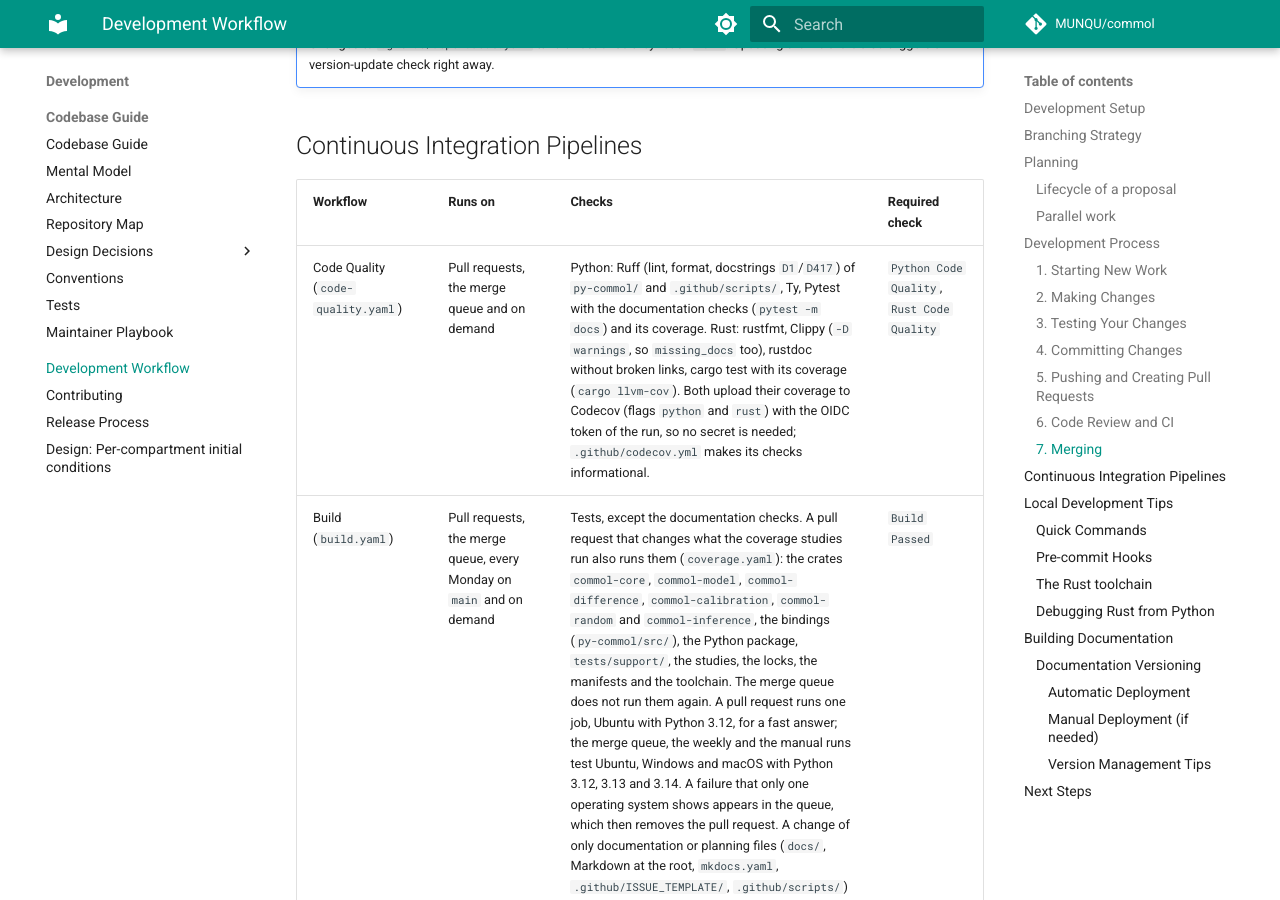
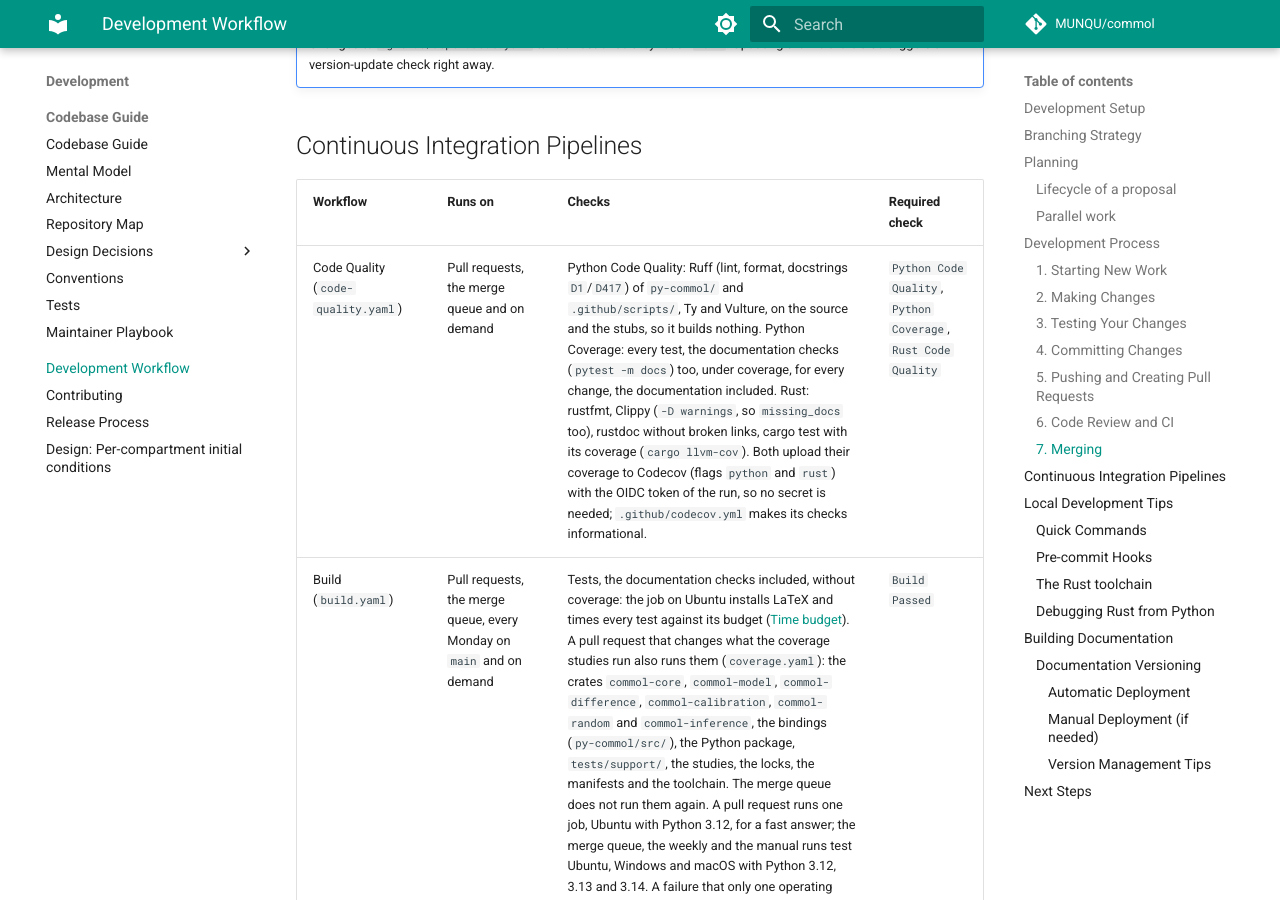
Before and after one commit to MUNQU/commol, an MkDocs documentation site: the page built from docs/development/workflow.md, in a window 1280 px wide and 900 px high, scrolled down 6848 px. Built offline with MkDocs 1.6.1 and Material for MkDocs 9.7.7, drawn with Linux system fonts in a browser that asks for light colours; comment, search, counter and statistics services are not loaded; the version menu is left out; some of the changed text lies outside the part shown.

Commit message:
ci(workflow): time the tests without coverage, in a job of their own

```diff
--- a/docs/codebase/conventions.md
+++ b/docs/codebase/conventions.md
@@ -136,15 +136,15 @@ every match.
 |---|---|---|
 | The site builds with no broken internal link or anchor | `mkdocs build --strict` (with `validation:` in `mkdocs.yaml`) | CI (Documentation) |
 | External links answer | lychee (`.github/workflows/links.yaml`) | CI on documentation changes, weekly; not a required check |
-| The documentation examples run | `pytest -m docs` (from `py-commol/`) | CI (Code Quality) |
-| Every name in `commol.__all__` has an API entry (`::: …` under `docs/api/`) | `pytest -m docs` (`tests/docs/test_reference.py`) | CI (Code Quality) |
-| Every crate under `crates/` is named in [Architecture](architecture.md) | `pytest -m docs` (`tests/docs/test_reference.py`) | CI (Code Quality) |
-| Every test or definition a page names as `<file>::<name>` exists in that file (the dated design records `development/design-*.md` keep the names of their date) | `pytest -m docs` (`tests/docs/test_reference.py`) | CI (Code Quality) |
+| The documentation examples run | `pytest -m docs` (from `py-commol/`) | CI (Python Coverage, and Test of Build) |
+| Every name in `commol.__all__` has an API entry (`::: …` under `docs/api/`) | `pytest -m docs` (`tests/docs/test_reference.py`) | CI (Python Coverage, and Test of Build) |
+| Every crate under `crates/` is named in [Architecture](architecture.md) | `pytest -m docs` (`tests/docs/test_reference.py`) | CI (Python Coverage, and Test of Build) |
+| Every test or definition a page names as `<file>::<name>` exists in that file (the dated design records `development/design-*.md` keep the names of their date) | `pytest -m docs` (`tests/docs/test_reference.py`) | CI (Python Coverage, and Test of Build) |
 | Public Python modules, classes, functions and arguments have docstrings | `ruff check . ../.github/scripts` (rules `D1`, `D417`, NumPy convention) | pre-commit, CI |
-| Every path a page of `AGENTS.md` or `docs/codebase/` names in code format exists, and a bare file name matches one file | `pytest -m docs` (`tests/docs/test_reference.py`) | CI (Code Quality) |
-| Every area page of decisions has a row on the index, and no link points to a decision on the index | `pytest -m docs` (`tests/docs/test_layout.py`) | CI (Code Quality) |
-| No run of 12 words is in two pages of `AGENTS.md`, `docs/codebase/` or `docs/development/`; the repository map and the workflow include the task table and the commands of `AGENTS.md` | `pytest -m docs` (`tests/docs/test_layout.py`) | CI (Code Quality) |
-| `AGENTS.md` stays within 110 lines, a page of `docs/codebase/` within 300 and a page of `docs/codebase/decisions/` within 250 | `pytest -m docs` (`tests/docs/test_layout.py`) | CI (Code Quality) |
+| Every path a page of `AGENTS.md` or `docs/codebase/` names in code format exists, and a bare file name matches one file | `pytest -m docs` (`tests/docs/test_reference.py`) | CI (Python Coverage, and Test of Build) |
+| Every area page of decisions has a row on the index, and no link points to a decision on the index | `pytest -m docs` (`tests/docs/test_layout.py`) | CI (Python Coverage, and Test of Build) |
+| No run of 12 words is in two pages of `AGENTS.md`, `docs/codebase/` or `docs/development/`; the repository map and the workflow include the task table and the commands of `AGENTS.md` | `pytest -m docs` (`tests/docs/test_layout.py`) | CI (Python Coverage, and Test of Build) |
+| `AGENTS.md` stays within 110 lines, a page of `docs/codebase/` within 300 and a page of `docs/codebase/decisions/` within 250 | `pytest -m docs` (`tests/docs/test_layout.py`) | CI (Python Coverage, and Test of Build) |
 | Public Rust items have docs, without broken links | `#![warn(missing_docs)]` in every crate (denied by `clippy -D warnings`); `RUSTDOCFLAGS="-D warnings" cargo doc` | pre-commit (clippy), CI |
 | The table in step 1 is complete for this change | — | Pull request checklist and review |
 | The format in step 2 is followed | — | Review |
--- a/docs/codebase/tests.md
+++ b/docs/codebase/tests.md
@@ -171,7 +171,8 @@ and cite the papers.
   fixes it (`reason="#196: …"`): the fix makes the test pass, and the strict
   marker then fails the run until the fix removes it.
 - A test that skips when an optional dependency is missing runs in at least
-  one CI job: Code Quality installs `pydot` (the `dev` extra) and `latexmk`.
+  one CI job: the `dev` extra installs `pydot`, and Python Coverage and the
+  job Test of Build on Ubuntu install `latexmk`.
 - A Rust `#[ignore]` gives a reason with the `cargo test` command that runs it,
   such as the benchmarks of `crates/commol-differential/src/tests.rs`. A
   benchmark also asserts that the methods it times give the same result.
@@ -181,8 +182,10 @@ and cite the papers.
 
 ## Time budget
 
-A test takes at most 1 s, setup and teardown included, on the Ubuntu runner
-of CI. A test over 0.5 s stays only if it checks what no faster test checks,
+A test takes at most 1 s, setup and teardown included, in the job Test of
+Build on Ubuntu, which runs every test without coverage. Coverage slows a test
+that runs much Python up to ten times, so the run under coverage (Python
+Coverage) skips the check, and so does a run off Linux. A test over 0.5 s stays only if it checks what no faster test checks,
 with the smallest inputs that still check it: a shorter horizon, fewer steps,
 fewer replicates. `tests/suite/durations.py` records the time of each test,
 and `test_slow_tests_are_listed` runs last and fails on a test over the budget
@@ -202,7 +205,7 @@ them.
 
 The check reads the wall time of the run, so a machine that runs other work
 at the same time can exceed the budget. `pytest --durations=20` shows the
-slowest tests; Code Quality prints them.
+slowest tests; Python Coverage prints them, slowed by coverage.
 
 | Test | Why it takes longer |
 |---|---|
--- a/docs/development/workflow.md
+++ b/docs/development/workflow.md
@@ -250,14 +250,15 @@ When you create a PR, automated checks run:
 
 - **Code Quality Pipeline**: Linting, formatting, type checking for both Python and Rust
 - **Build Pipeline**: Builds on Ubuntu, Windows, and macOS with Python versions
-- **Test Coverage**: The Code Quality jobs measure the coverage of Python
-  (`pytest --cov`) and of Rust (`cargo llvm-cov`) and upload it to Codecov,
-  which feeds the coverage badges of the README
+- **Test Coverage**: Python Coverage (`pytest --cov`) and Rust Code Quality
+  (`cargo llvm-cov`) measure the coverage and upload it to Codecov, which feeds
+  the coverage badges of the README
 
 **PR Requirements**:
 
-- The required checks must pass: `Python Code Quality`, `Rust Code Quality`,
-  `Build Documentation` and `Build Passed` (the whole test matrix)
+- The required checks must pass: `Python Code Quality`, `Python Coverage`,
+  `Rust Code Quality`, `Build Documentation` and `Build Passed` (the whole test
+  matrix)
 - No merge conflicts with target branch
 - The merge queue: it merges each pull request on top of the ones queued
   before it, after the required checks pass on that result
@@ -282,8 +283,8 @@ Process](release.md)).
 
 | Workflow | Runs on | Checks | Required check |
 |---|---|---|---|
-| Code Quality (`code-quality.yaml`) | Pull requests, the merge queue and on demand | Python: Ruff (lint, format, docstrings `D1`/`D417`) of `py-commol/` and `.github/scripts/`, Ty, Pytest with the documentation checks (`pytest -m docs`) and its coverage. Rust: rustfmt, Clippy (`-D warnings`, so `missing_docs` too), rustdoc without broken links, cargo test with its coverage (`cargo llvm-cov`). Both upload their coverage to Codecov (flags `python` and `rust`) with the OIDC token of the run, so no secret is needed; `.github/codecov.yml` makes its checks informational. | `Python Code Quality`, `Rust Code Quality` |
-| Build (`build.yaml`) | Pull requests, the merge queue, every Monday on `main` and on demand | Tests, except the documentation checks. A pull request that changes what the coverage studies run also runs them (`coverage.yaml`): the crates `commol-core`, `commol-model`, `commol-difference`, `commol-calibration`, `commol-random` and `commol-inference`, the bindings (`py-commol/src/`), the Python package, `tests/support/`, the studies, the locks, the manifests and the toolchain. The merge queue does not run them again. A pull request runs one job, Ubuntu with Python 3.12, for a fast answer; the merge queue, the weekly and the manual runs test Ubuntu, Windows and macOS with Python 3.12, 3.13 and 3.14. A failure that only one operating system shows appears in the queue, which then removes the pull request. A change of only documentation or planning files (`docs/`, Markdown at the root, `mkdocs.yaml`, `.github/ISSUE_TEMPLATE/`, `.github/scripts/`) skips the tests. The wheels of every architecture are built by the release (`release.yaml`). | `Build Passed` |
+| Code Quality (`code-quality.yaml`) | Pull requests, the merge queue and on demand | Python Code Quality: Ruff (lint, format, docstrings `D1`/`D417`) of `py-commol/` and `.github/scripts/`, Ty and Vulture, on the source and the stubs, so it builds nothing. Python Coverage: every test, the documentation checks (`pytest -m docs`) too, under coverage, for every change, the documentation included. Rust: rustfmt, Clippy (`-D warnings`, so `missing_docs` too), rustdoc without broken links, cargo test with its coverage (`cargo llvm-cov`). Both upload their coverage to Codecov (flags `python` and `rust`) with the OIDC token of the run, so no secret is needed; `.github/codecov.yml` makes its checks informational. | `Python Code Quality`, `Python Coverage`, `Rust Code Quality` |
+| Build (`build.yaml`) | Pull requests, the merge queue, every Monday on `main` and on demand | Tests, the documentation checks included, without coverage: the job on Ubuntu installs LaTeX and times every test against its budget ([Time budget](../codebase/tests.md#time-budget)). A pull request that changes what the coverage studies run also runs them (`coverage.yaml`): the crates `commol-core`, `commol-model`, `commol-difference`, `commol-calibration`, `commol-random` and `commol-inference`, the bindings (`py-commol/src/`), the Python package, `tests/support/`, the studies, the locks, the manifests and the toolchain. The merge queue does not run them again. A pull request runs one job, Ubuntu with Python 3.12, for a fast answer; the merge queue, the weekly and the manual runs test Ubuntu, Windows and macOS with Python 3.12, 3.13 and 3.14. A failure that only one operating system shows appears in the queue, which then removes the pull request. A change of only documentation or planning files (`docs/`, Markdown at the root, `mkdocs.yaml`, `.github/ISSUE_TEMPLATE/`, `.github/scripts/`) skips the tests. The wheels of every architecture are built by the release (`release.yaml`). | `Build Passed` |
 | Documentation (`docs.yaml`) | Pull requests, the merge queue, pushes to `main` and release tags | `mkdocs build --strict`: no broken internal link or anchor. Deploys the site with mike: a release tag as `latest`, a push to `main` as `dev`. | `Build Documentation` |
 | Coverage Studies (`coverage.yaml`) | Called by Build for a pull request that changes what the studies run and by the release before it publishes; on demand | `pytest -m coverage_study`: the intervals of each uncertainty method cover the truth at their level ([Design decisions](../codebase/decisions/uncertainty.md#methods-plug-into-one-entry-point)). One job per group of studies, so the slowest study, about 10 min, sets the wait. | `Build Passed`, through Build |
 | Links (`links.yaml`) | Pull requests that change `docs/`, `README.md` or `AGENTS.md`; every Monday; on demand | External links, with lychee. | None: a site that is down for a while must not block a pull request |
```
Also changed, not shown: 3 other files.
